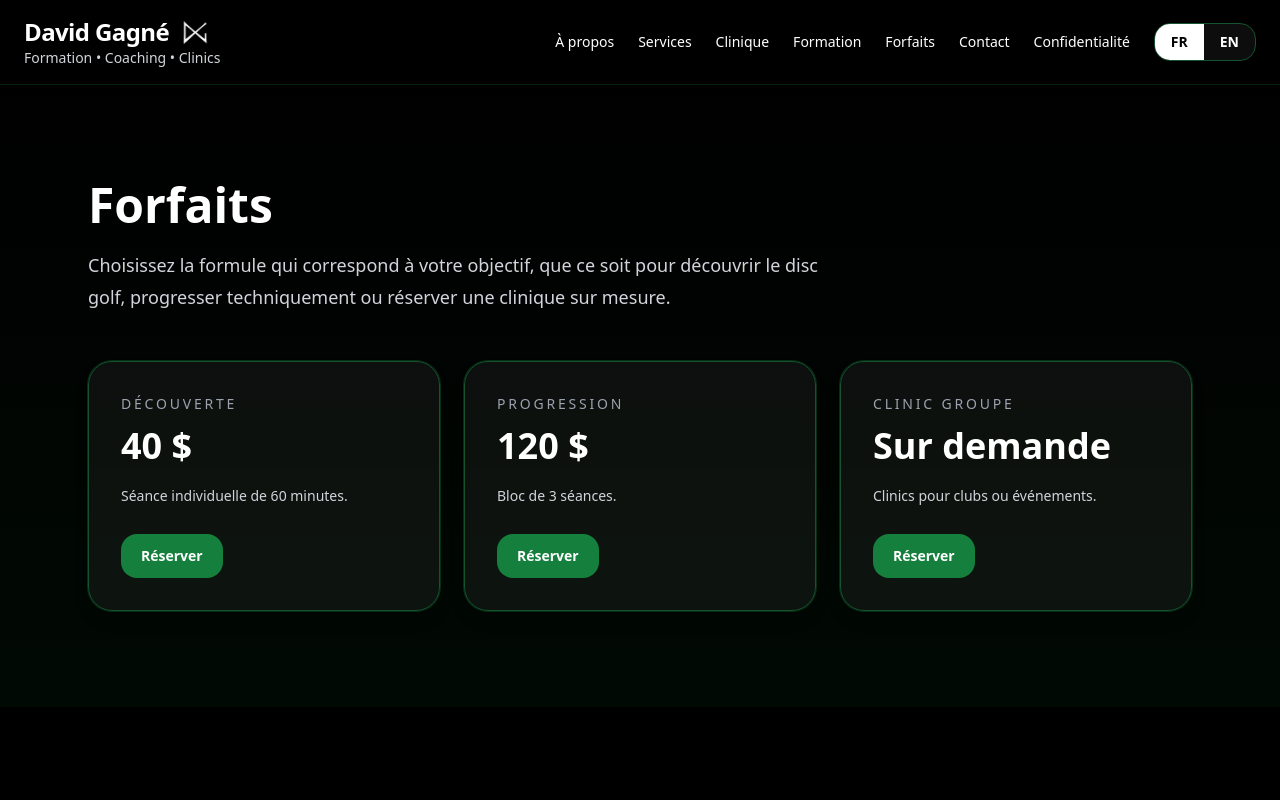
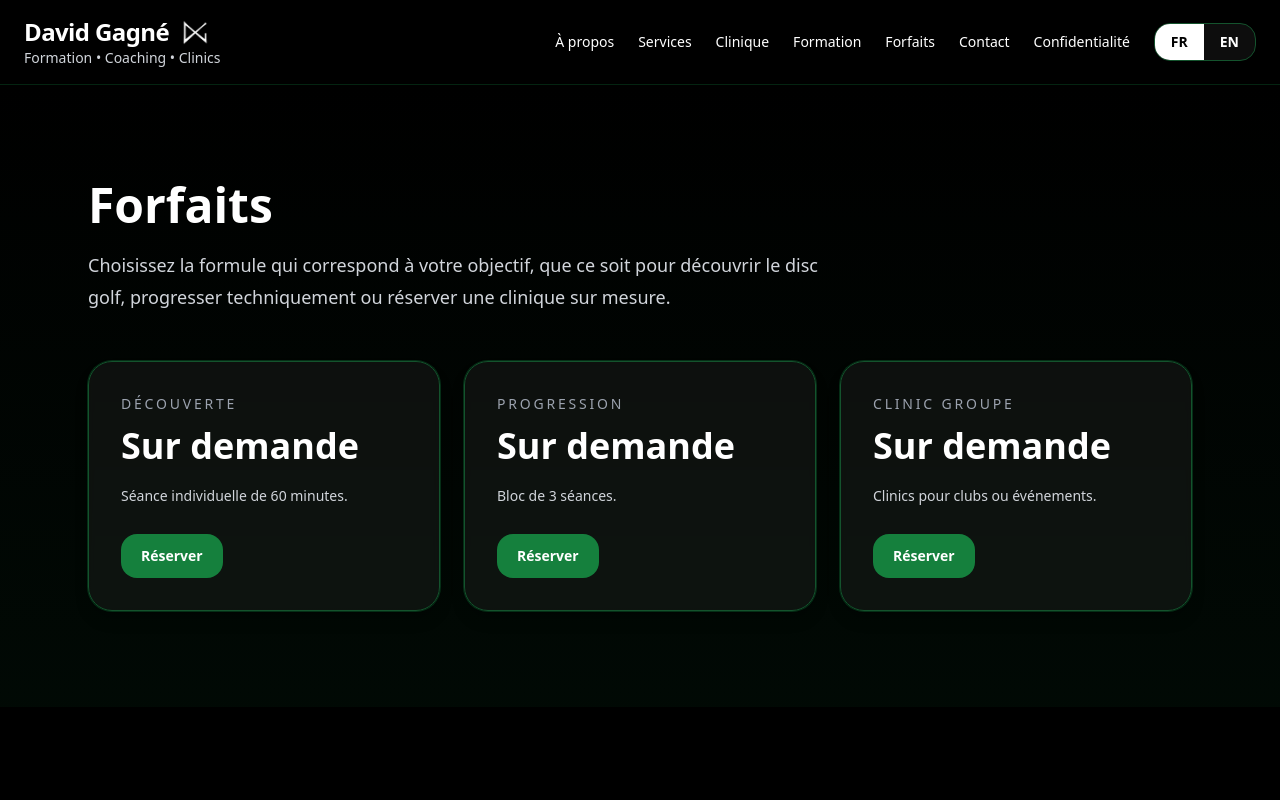
Before and after one commit to DGDiscgolf/DG_Discgolf, a React (Vite) app: page /forfaits in a window 1280 px wide. Shown: the top 800 px of the page. Built offline with nearby package versions, Linux system fonts and the light colour scheme.

Commit message:
Update ForfaitsPage.jsx

```diff
--- a/src/pages/ForfaitsPage.jsx
+++ b/src/pages/ForfaitsPage.jsx
@@ -22,12 +22,12 @@ export default function ForfaitsPage() {
       items: [
         {
           name: "Découverte",
-          price: "40 $",
+          price: "Sur demande",
           details: "Séance individuelle de 60 minutes.",
         },
         {
           name: "Progression",
-          price: "120 $",
+          price: "Sur demande",
           details: "Bloc de 3 séances.",
         },
         {
@@ -45,12 +45,12 @@ export default function ForfaitsPage() {
       items: [
         {
           name: "Discovery",
-          price: "40 $",
+          price: "On request",
           details: "One 60-minute individual session.",
         },
         {
           name: "Progression",
-          price: "120 $",
+          price: "On request",
           details: "Block of 3 sessions.",
         },
         {
```
